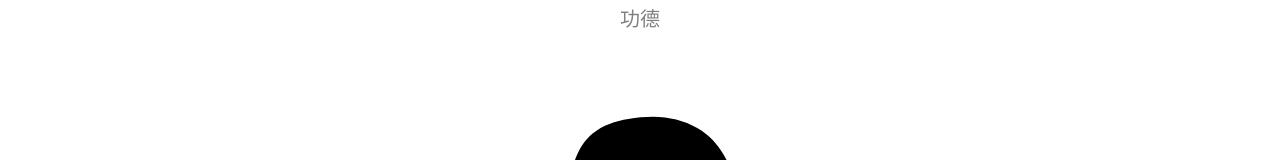
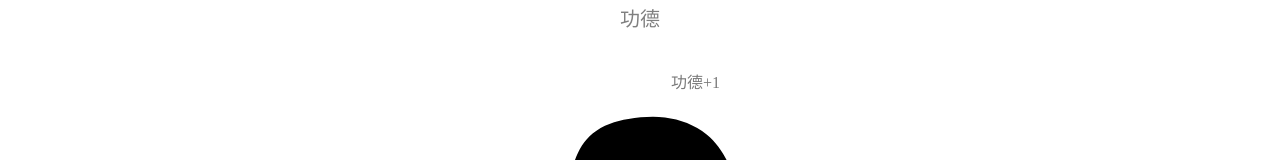
Before and after one commit to LittleDrip/MuYu-Online, a Vue app: page / in a window 1280 px wide. Both pictures are taken after a click on the button "自动积德". Shown: the part 191-351 px from the top of the page. Built offline with nearby package versions, Linux system fonts and the light colour scheme; a web font is replaced by a local one.

Commit message:
完结撒花

```diff
--- a/src/views/IndexView.vue
+++ b/src/views/IndexView.vue
@@ -103,7 +103,9 @@ const jumpToGithub = () => {
       <div class="main" style="margin-top: 80px">
         <img class="icon-svg" src="@/assets/svg/Muyu.svg" @click="handleClick()" alt="木鱼" />
       </div>
-      <div v-if="showMsg" class="msg">功德+1</div>
+      <transition name="fade" mode="out-in">
+        <div v-if="showMsg" class="msg">功德+1</div>
+      </transition>
       <div style="margin-top: 40px; color: gray">
         按
         <span>空格</span>
@@ -127,7 +129,16 @@ span {
   color: beige;
 }
 /* -------------------------- */
+.fade-enter-active,
+.fade-leave-active {
+  transition: all 0.3s ease; /* 这里将 transition 应用于所有属性 */
+}
 
+.fade-enter,
+.fade-leave-to {
+  opacity: 0;
+  transform: translateY(-20px); /* 往上移动 20 像素 */
+}
 /* ------------------------------ */
 .github-svg {
   position: absolute;
@@ -137,8 +148,8 @@ span {
 }
 .msg {
   position: absolute; /* 使用绝对定位 */
-  top: 300px; /* 调整消息位置 */
-  right: 500px; /* 调整消息位置 */
+  top: 270px; /* 调整消息位置 */
+  right: 550px; /* 调整消息位置 */
   /* background-color: rgba(255, 255, 0, 0.8); 设置消息背景颜色 */
   padding: 5px 10px; /* 设置消息内边距 */
   border-radius: 5px; /* 设置消息圆角 */
```
